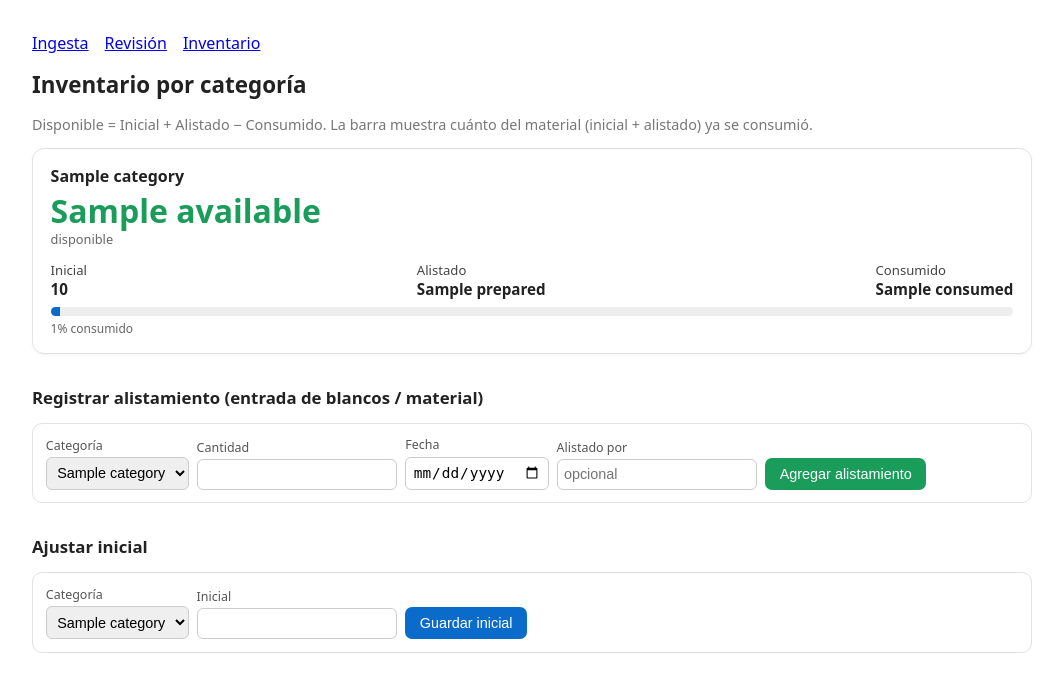
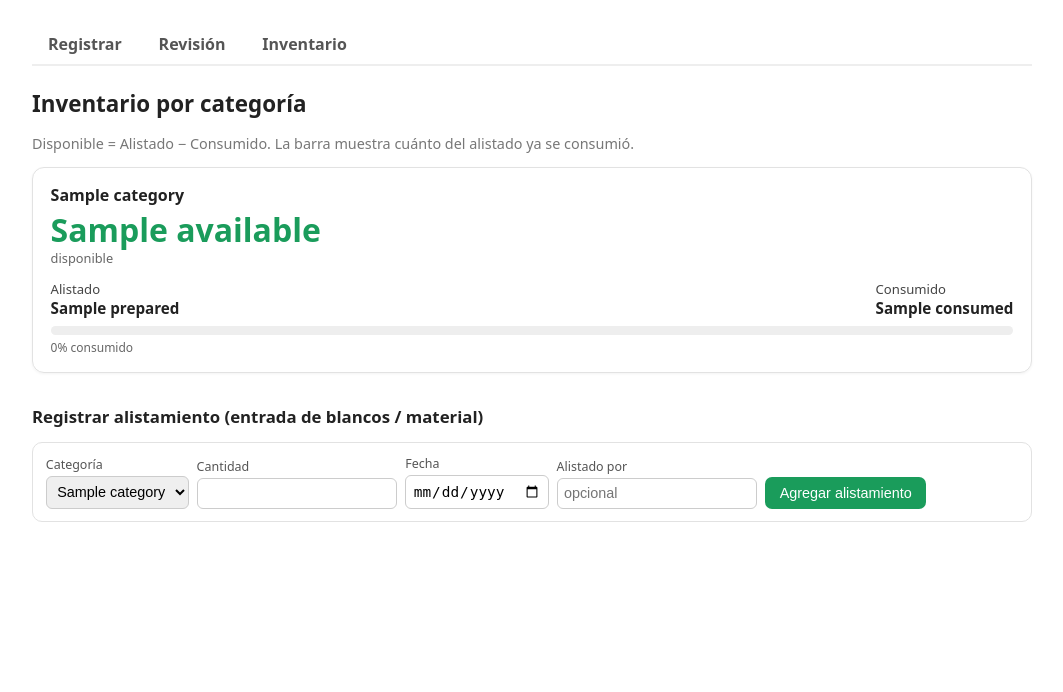
Before and after one commit to nickkmm/plates, a Flask app: template app/web/templates/inventory.html in a window 1280 px wide. Shown: the top 692 px of the page, without its empty margins (108-1171 px from the left). Run offline with Flask 3, Linux system fonts and the light colour scheme; the template is opened without the code that fills it: most values are stand-ins (such as "Sample title", 1, 10 or a date in 2020); parts of the project's set-up code (start-up, migrations or seed data) failed here and were passed over.

Commit message:
Merge initial_stock into alistado; rename Ingesta->Registrar; styled nav tabs
- Feb baseline (Hoja2) now loaded as the first ALISTAMIENTO events; available = prepared - consumed
- removed separate initial_stock concept from view + the 'adjust initial' form/route
- nav restyled as tabs with active state; 'Ingesta' renamed to 'Registrar'

Co-Authored-By: Claude Opus 4.8 <noreply@anthropic.com>

```diff
--- a/app/web/app.py
+++ b/app/web/app.py
@@ -149,16 +149,6 @@ def inventory_alistado():
     return redirect(url_for("inventory"))
 
 
-@app.post("/inventory/initial")
-def inventory_initial():
-    with db.get_conn() as conn:
-        db.seed_initial_stock(
-            conn, {request.form["category"].strip(): int(request.form.get("initial_stock") or 0)}
-        )
-        conn.commit()
-    return redirect(url_for("inventory"))
-
-
 @app.get("/healthz")
 def healthz():
     return {"status": "ok"}
--- a/app/web/templates/inventory.html
+++ b/app/web/templates/inventory.html
@@ -5,17 +5,19 @@
   <meta name="viewport" content="width=device-width, initial-scale=1">
   <title>Plates — Inventario</title>
   <style>
-    :root { --green:#1a9c5b; --blue:#0b6bcb; --amber:#e08a00; --red:#d33; --ink:#222; }
-    body { font-family: system-ui, sans-serif; max-width: 1000px; margin: 2rem auto; padding: 0 1rem; color: var(--ink); }
+    :root { --green:#1a9c5b; --blue:#0b6bcb; --red:#d33; --ink:#222; }
+    body { font-family: system-ui, sans-serif; max-width: 1000px; margin: 1.5rem auto; padding: 0 1rem; color: var(--ink); }
     h1 { font-size: 1.4rem; } h2 { font-size: 1.05rem; margin-top: 2rem; }
-    nav a { margin-right: 1rem; }
+    .tabs { display:flex; gap:.3rem; margin-bottom:1.4rem; border-bottom:2px solid #eee; }
+    .tabs a { padding:.55rem 1rem; text-decoration:none; color:#555; font-weight:600; border-radius:8px 8px 0 0; }
+    .tabs a:hover { background:#f3f6fb; }
+    .tabs a.on { color:var(--blue); border-bottom:3px solid var(--blue); margin-bottom:-2px; }
     .muted { color: #777; font-size: .9rem; }
     .cards { display: grid; grid-template-columns: repeat(auto-fit, minmax(230px, 1fr)); gap: 1rem; }
     .card { border: 1px solid #e2e2e2; border-radius: 12px; padding: 1rem 1.1rem; box-shadow: 0 1px 3px rgba(0,0,0,.05); }
     .card h3 { margin: 0 0 .5rem; font-size: 1rem; }
     .avail { font-size: 2rem; font-weight: 800; line-height: 1; }
-    .avail.neg { color: var(--red); }
-    .avail.pos { color: var(--green); }
+    .avail.neg { color: var(--red); } .avail.pos { color: var(--green); }
     .sub { font-size: .8rem; color: #666; margin: .15rem 0 .8rem; }
     .stats { display: flex; justify-content: space-between; font-size: .82rem; color: #444; margin-bottom: .5rem; }
     .stats span b { display: block; font-size: .95rem; color: var(--ink); }
@@ -28,24 +30,25 @@
     form.inline label { font-size: .78rem; color: #555; display: flex; flex-direction: column; gap: .2rem; }
     input, select { padding: .4rem; border: 1px solid #ccc; border-radius: 6px; font-size: .9rem; }
     button { background: var(--green); color: #fff; border: 0; border-radius: 7px; padding: .5rem .9rem; font-size: .9rem; cursor: pointer; }
-    button.alt { background: var(--blue); }
   </style>
 </head>
 <body>
-  <nav><a href="{{ url_for('ingest') }}">Ingesta</a><a href="{{ url_for('review') }}">Revisión</a><a href="{{ url_for('inventory') }}">Inventario</a></nav>
+  <nav class="tabs">
+    <a href="{{ url_for('ingest') }}" class="{{ 'on' if request.endpoint=='ingest' }}">Registrar</a>
+    <a href="{{ url_for('review') }}" class="{{ 'on' if request.endpoint=='review' }}">Revisión</a>
+    <a href="{{ url_for('inventory') }}" class="{{ 'on' if request.endpoint=='inventory' }}">Inventario</a>
+  </nav>
   <h1>Inventario por categoría</h1>
-  <p class="muted">Disponible = Inicial + Alistado − Consumido. La barra muestra cuánto del material (inicial + alistado) ya se consumió.</p>
+  <p class="muted">Disponible = Alistado − Consumido. La barra muestra cuánto del alistado ya se consumió.</p>
 
   <div class="cards">
     {% for r in rows %}
-      {% set base = r.initial_stock + r.prepared %}
-      {% set pct = (100 * r.consumed / base) if base > 0 else 0 %}
+      {% set pct = (100 * r.consumed / r.prepared) if r.prepared > 0 else 0 %}
       <div class="card">
         <h3>{{ r.category }}</h3>
         <div class="avail {{ 'neg' if r.available < 0 else 'pos' }}">{{ r.available }}</div>
         <div class="sub">disponible</div>
         <div class="stats">
-          <span>Inicial<b>{{ r.initial_stock }}</b></span>
           <span>Alistado<b>{{ r.prepared }}</b></span>
           <span>Consumido<b>{{ r.consumed }}</b></span>
         </div>
@@ -68,16 +71,5 @@
     <label>Alistado por <input type="text" name="prepared_by" placeholder="opcional"></label>
     <button type="submit">Agregar alistamiento</button>
   </form>
-
-  <h2>Ajustar inicial</h2>
-  <form class="inline" method="post" action="{{ url_for('inventory_initial') }}">
-    <label>Categoría
-      <select name="category" required>
-        {% for c in categories %}<option value="{{ c }}">{{ c }}</option>{% endfor %}
-      </select>
-    </label>
-    <label>Inicial <input type="number" name="initial_stock" min="0" required></label>
-    <button class="alt" type="submit">Guardar inicial</button>
-  </form>
 </body>
 </html>
```
Also changed, not shown: app/core/db.py (+9 -24 lines), app/migrate.py (+17 -7 lines), app/web/templates/ingest.html (+10 -3 lines), app/web/templates/review.html (+9 -2 lines).
